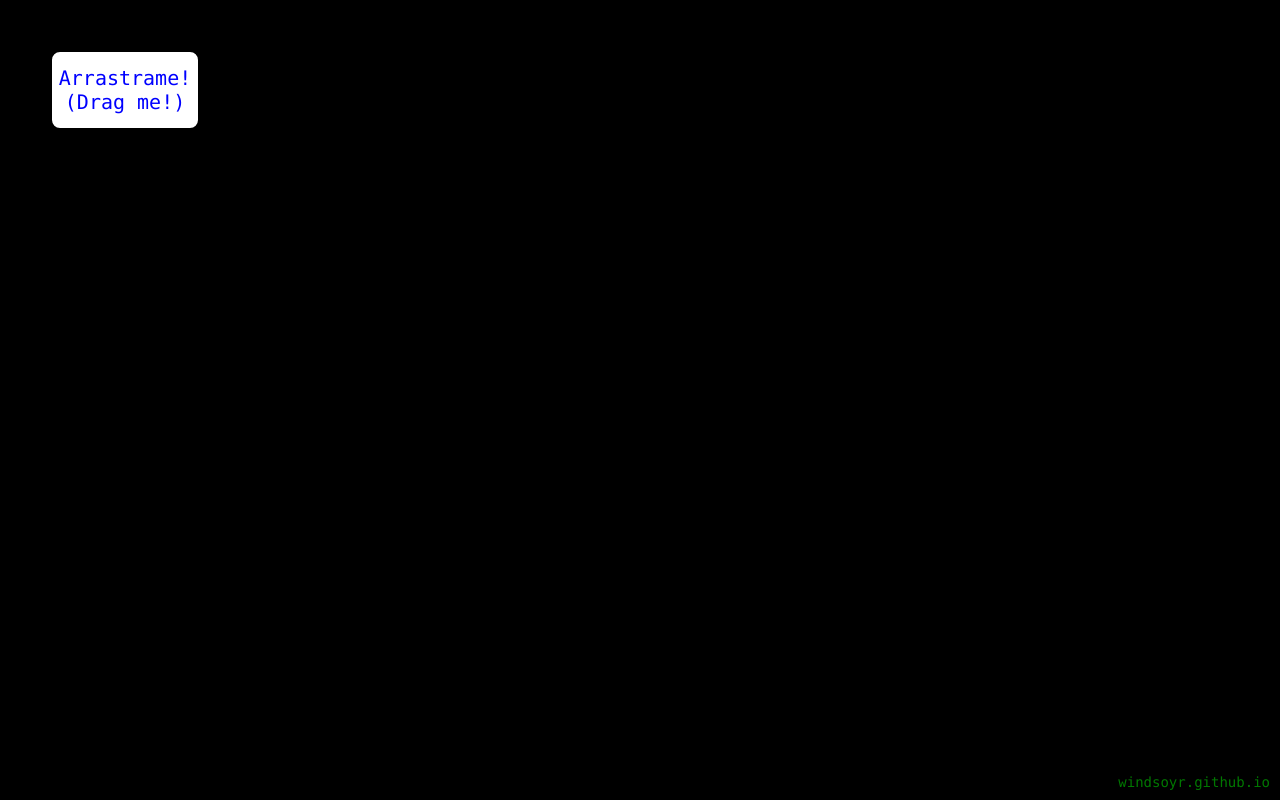
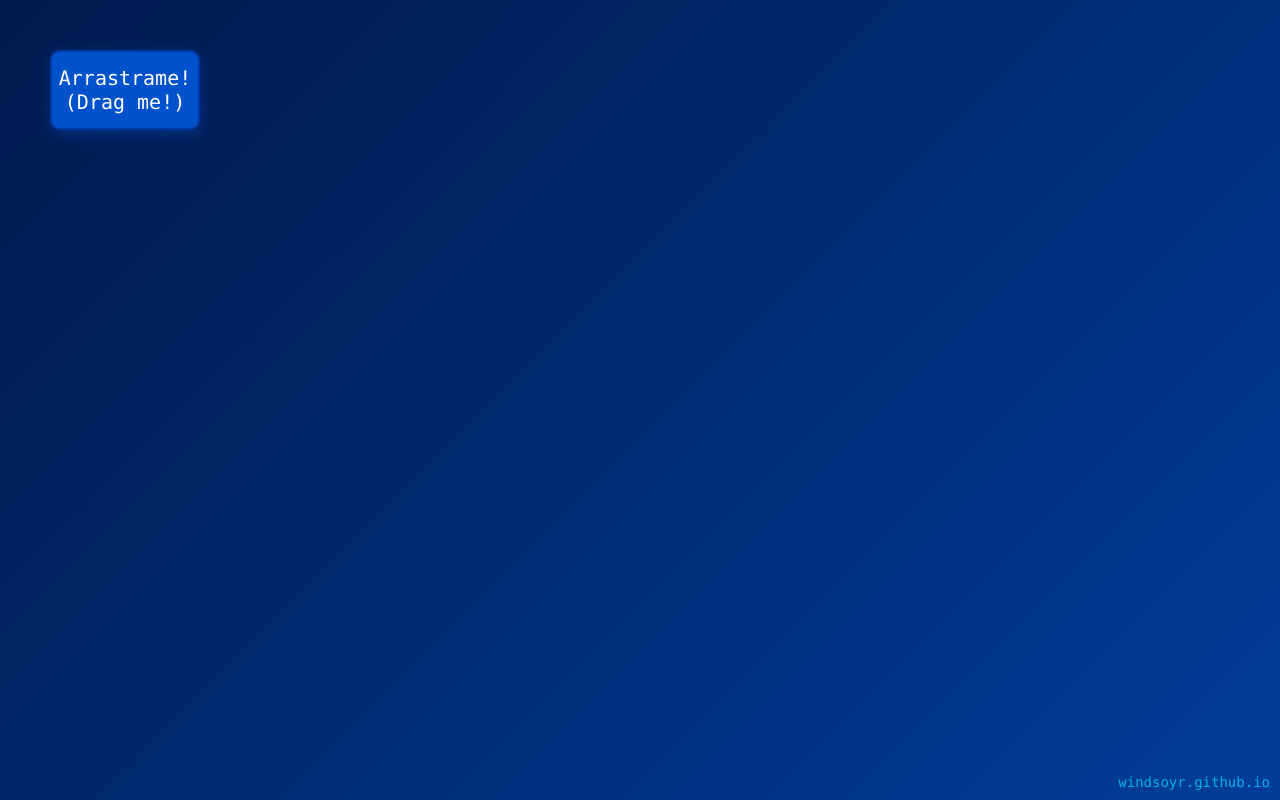
Before and after one commit to zanflipper862/zanflipper862.github.io, a plain HTML site: page index.html in a window 1280 px wide. Drawn offline with Linux system fonts and the light colour scheme.

Commit message:
Apply blue theme to the page

```diff
--- a/index.html
+++ b/index.html
@@ -6,7 +6,7 @@
 <style>
   body {
     margin: 0;
-    background: black;
+    background: linear-gradient(135deg, #001a4d 0%, #003d99 100%);
     height: 100vh;
     overflow: hidden;
   }
@@ -14,8 +14,8 @@
   #btn {
     width: 150px;
     height: 80px;
-    background: white;
-    border: 2px solid black;
+    background: #0052cc;
+    border: 2px solid #0039a6;
     border-radius: 10px;
     position: absolute;
     left: 50px;
@@ -31,20 +31,30 @@
     padding: 6px 8px;
     font-family: Consolas;
     font-size: 20px;
-    color: blue;
+    color: #ffffff;
     cursor: grab;
     user-select: none;
     touch-action: none;
+    box-shadow: 0 4px 15px rgba(0, 82, 204, 0.4);
+    transition: box-shadow 0.2s ease;
+  }
+
+  #btn:hover {
+    box-shadow: 0 6px 20px rgba(0, 82, 204, 0.6);
+  }
+
+  #btn:active {
+    box-shadow: 0 2px 8px rgba(0, 82, 204, 0.3);
   }
 
   #dominio {
     position: fixed;
     bottom: 10px;
     right: 10px;
-    color: #0A0;
+    color: #00ccff;
     font-family: Consolas;
     font-size: 14px;
-    opacity: 0.7;
+    opacity: 0.8;
   }
 </style>
 </head>
```
